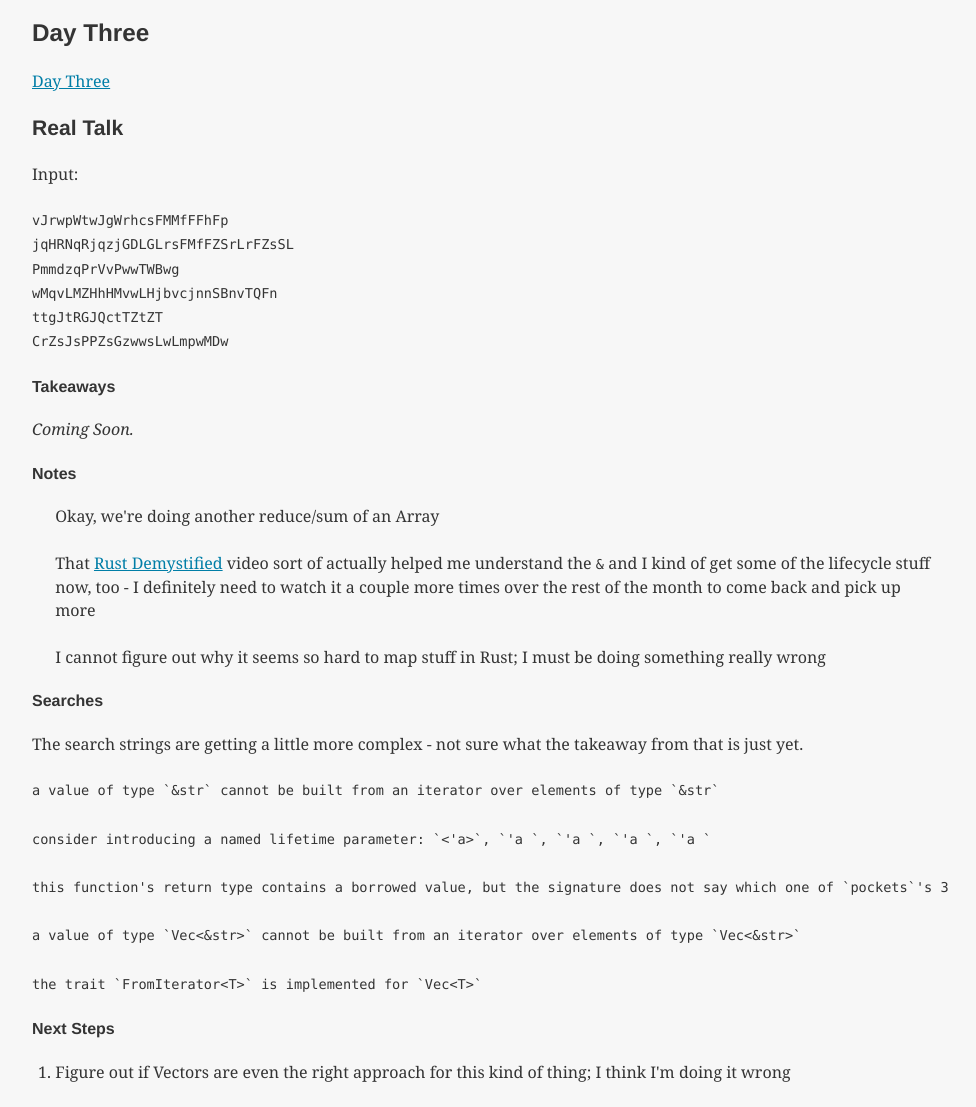
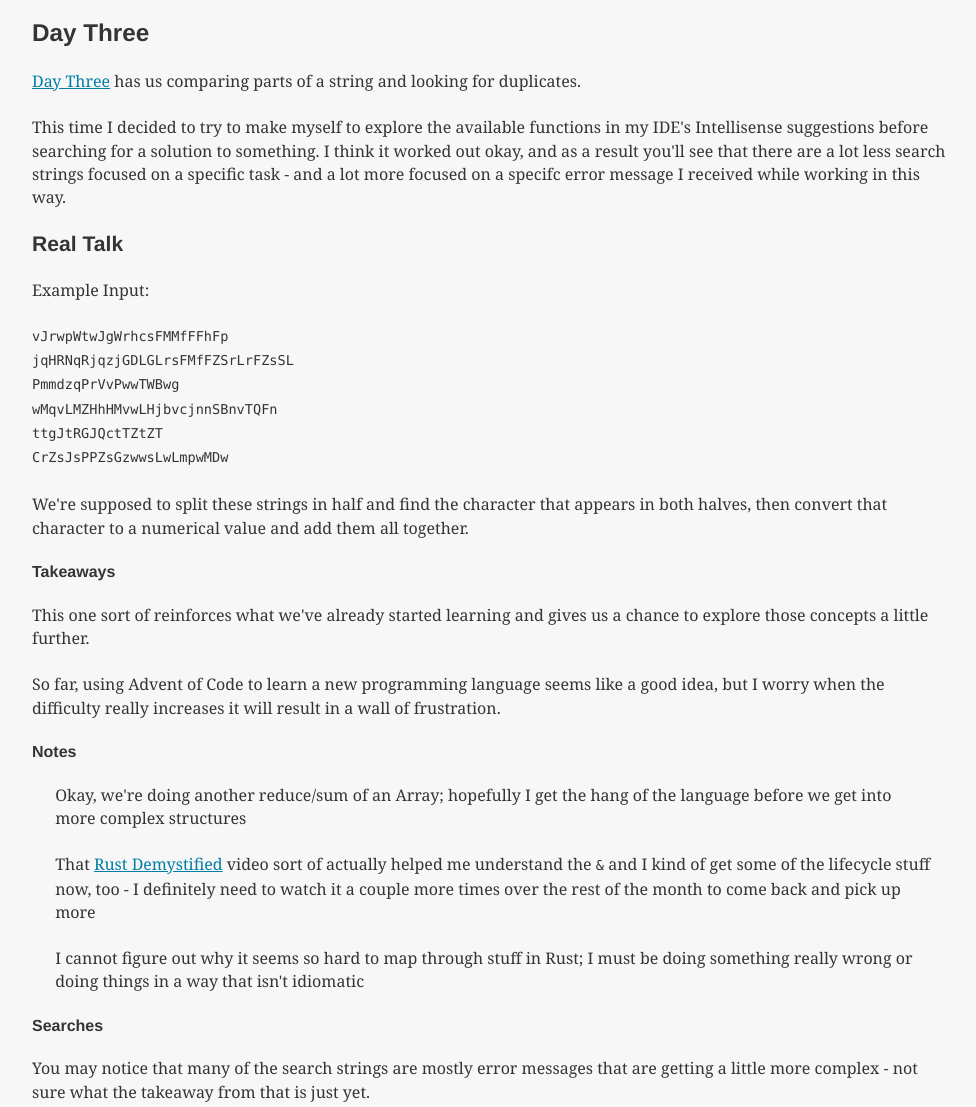
Before and after one commit to ericrallen/dev-blog, a Gatsby site: page /blog/advent-of-rust-2022 in a window 1280 px wide. Shown: the part 7545-8652 px from the top of the page, without its empty margins (32-1008 px from the left). Built offline with nearby package versions, Linux system fonts and the light colour scheme; Gatsby itself is replaced by a stand-in of ours; some packages are replaced by stand-ins of ours; code samples lack their colours; a small style sheet from the web is missing.

Commit message:
Update Blog Posts “advent-of-rust”

````diff
--- a/blog/advent-of-rust.md
+++ b/blog/advent-of-rust.md
@@ -14,7 +14,7 @@ blurb: >-
   unsuccessfully) tackle the various challenges throughout the month.
 
 
-  **Updated**: 2022-12-02
+  **Updated**: 2022-12-04
 featured: true
 ---
 Rust always [sounded](https://stackoverflow.blog/2020/01/20/what-is-rust-and-why-is-it-so-popular/) [pretty](https://blog.logrocket.com/why-is-rust-popular/) [cool](https://www.sheshbabu.com/posts/rust-wasm-yew-single-page-application/), but then I always heard you had to read this book to actually learn it. I like reading, but I don't learn that way. I'm an [experiential learner](https://www.niu.edu/citl/resources/guides/instructional-guide/experiential-learning.shtml#:~:text=%E2%80%9CExperiential%20%5Blearning%5D%20is%20a,Association%20for%20Experiential%20Education%2C%20para). So, I decided to just dive in and tackle [2022's Advent of Code](https://adventofcode.com/2022).
@@ -312,11 +312,13 @@ rust remove empty elements from vector
 
 ## Day Three
 
-[Day Three](https://adventofcode.com/2022/day/3)
+[Day Three](https://adventofcode.com/2022/day/3) has us comparing parts of a string and looking for duplicates.
+
+This time I decided to try to make myself to explore the available functions in my IDE's Intellisense suggestions before searching for a solution to something. I think it worked out okay, and as a result you'll see that there are a lot less search strings focused on a specific task - and a lot more focused on a specifc error message I received while working in this way.
 
 ### Real Talk
 
-Input:
+Example Input:
 
 ```
 vJrwpWtwJgWrhcsFMMfFFhFp
@@ -327,21 +329,25 @@ ttgJtRGJQctTZtZT
 CrZsJsPPZsGzwwsLwLmpwMDw
 ```
 
+We're supposed to split these strings in half and find the character that appears in both halves, then convert that character to a numerical value and add them all together.
+
 #### Takeaways
 
-_Coming Soon._
+This one sort of reinforces what we've already started learning and gives us a chance to explore those concepts a little further.
+
+So far, using Advent of Code to learn a new programming language seems like a good idea, but I worry when the difficulty really increases it will result in a wall of frustration.
 
 #### Notes
 
-> Okay, we're doing another reduce/sum of an Array
+> Okay, we're doing another reduce/sum of an Array; hopefully I get the hang of the language before we get into more complex structures
 
 > That [Rust Demystified](https://youtu.be/TJTDTyNdJdY) video sort of actually helped me understand the `&` and I kind of get some of the lifecycle stuff now, too - I definitely need to watch it a couple more times over the rest of the month to come back and pick up more
 
-> I cannot figure out why it seems so hard to map stuff in Rust; I must be doing something really wrong
+> I cannot figure out why it seems so hard to map through stuff in Rust; I must be doing something really wrong or doing things in a way that isn't idiomatic
 
 #### Searches
 
-The search strings are getting a little more complex - not sure what the takeaway from that is just yet.
+You may notice that many of the search strings are mostly error messages that are getting a little more complex - not sure what the takeaway from that is just yet.
 
 ```
 a value of type `&str` cannot be built from an iterator over elements of type `&str`
@@ -353,10 +359,22 @@ this function's return type contains a borrowed value, but the signature does no
 a value of type `Vec<&str>` cannot be built from an iterator over elements of type `Vec<&str>`
 
 the trait `FromIterator<T>` is implemented for `Vec<T>`
+
+rust vector remove duplicates
+
+rust usize to i32
+
+rust expected slice `[&str]` found tuple `(_, _, _)`
+
+refutable pattern in function argument
+
+cannot return value referencing local variable
 ```
 
 #### Next Steps
 
 1. Figure out if Vectors are even the right approach for this kind of thing; I think I'm doing it wrong
+2. Revisit the ownership thing again - it still hasn't sunk in yet
+3. Look into lifetimes more, I sort of understand why I needed to add a named lifetime (like `<'a>`) but it's still kind of unclear, too
 
 [Back to List of Challenges](#challenges)
````
